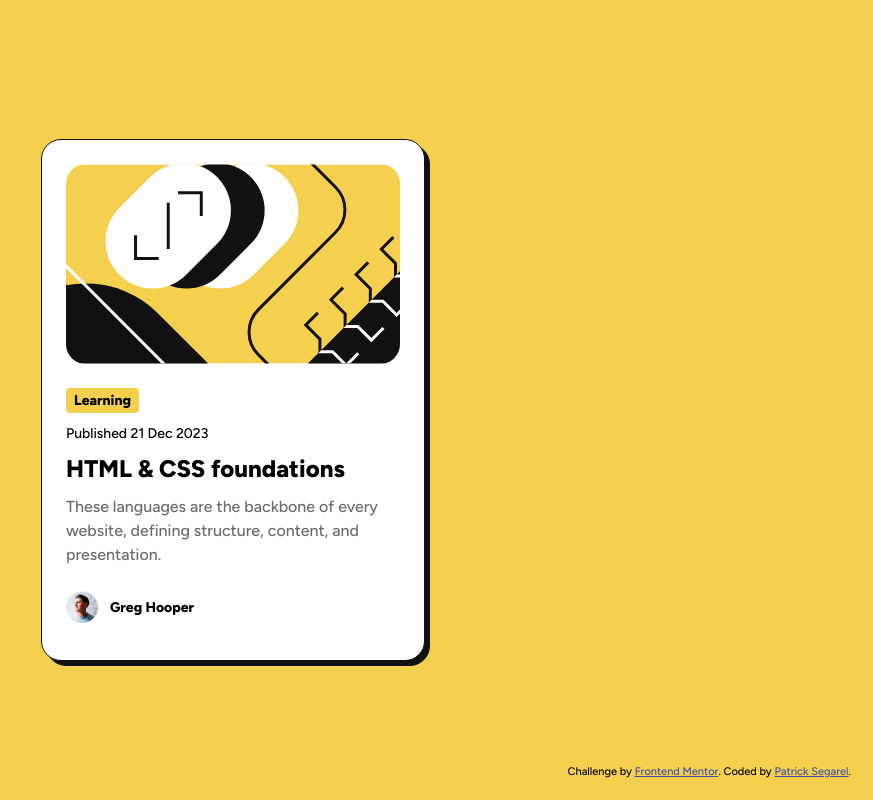
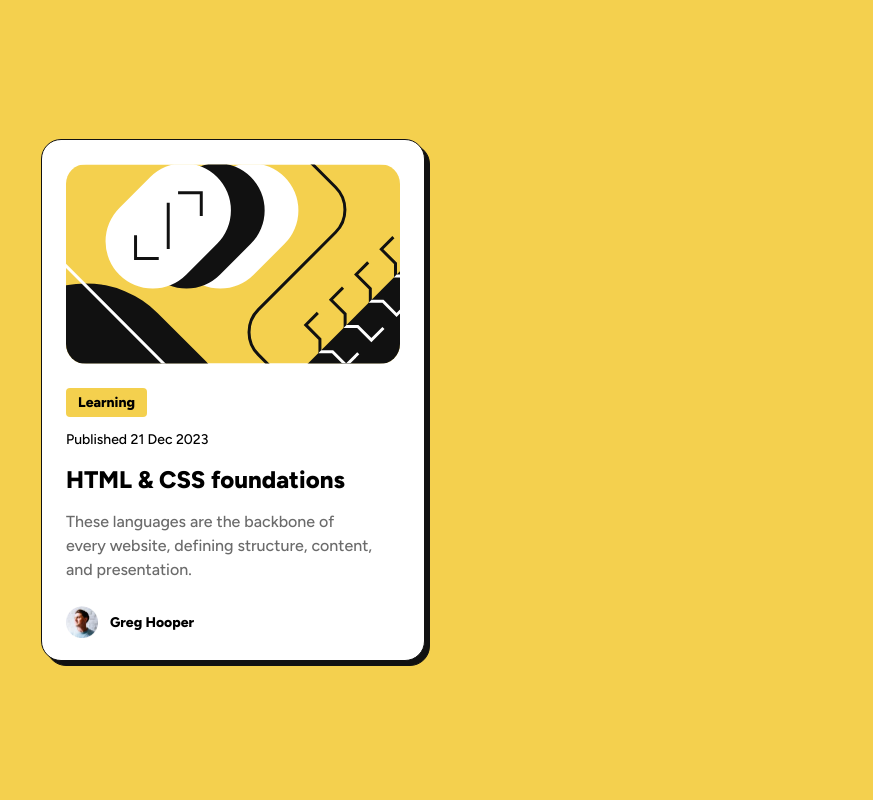
Before and after one commit to psegarel/fem-blog-preview-card, a plain HTML site: page index.html in a window 1280 px wide. Shown: the whole page, without its empty margins (407-1280 px from the left). Drawn offline with Linux system fonts and the light colour scheme.

Commit message:
Adds reset.css

```diff
--- a/index.html
+++ b/index.html
@@ -11,6 +11,7 @@
       sizes="32x32"
       href="./assets/images/favicon-32x32.png"
     />
+    <link rel="stylesheet" href="./reset.css" />
     <link rel="stylesheet" href="./style.css" />
 
     <title>Frontend Mentor | Blog preview card</title>
@@ -34,7 +35,6 @@
             structure, content, and presentation.
           </p>
         </div>
-
         <div class="footer figtree-title">
           <img
             width="32"
@@ -46,7 +46,7 @@
         </div>
       </div>
 
-      <div class="attribution figtree-content">
+      <!-- <div class="attribution figtree-content">
         Challenge by
         <a href="https://www.frontendmentor.io?ref=challenge" target="_blank"
           >Frontend Mentor</a
@@ -54,7 +54,7 @@
         <a target="_blank" href="https://www.frontendmentor.io/profile/psegarel"
           >Patrick Segarel</a
         >.
-      </div>
+      </div> -->
     </main>
   </body>
 </html>
--- /dev/null
+++ b/reset.css
@@ -0,0 +1,68 @@
+/* 1. Use a more-intuitive box-sizing model */
+*,
+*::before,
+*::after {
+  box-sizing: border-box;
+}
+
+/* 2. Remove default margin */
+* {
+  margin: 0;
+}
+
+body {
+  /* 3. Add accessible line-height */
+  line-height: 1.5;
+  /* 4. Improve text rendering */
+  -webkit-font-smoothing: antialiased;
+}
+
+/* 5. Improve media defaults */
+img,
+picture,
+video,
+canvas,
+svg {
+  display: block;
+  max-width: 100%;
+}
+
+/* 6. Inherit fonts for form controls */
+input,
+button,
+textarea,
+select {
+  font: inherit;
+}
+
+/* 7. Avoid text overflows */
+p,
+h1,
+h2,
+h3,
+h4,
+h5,
+h6 {
+  overflow-wrap: break-word;
+}
+
+/* 8. Improve line wrapping */
+p {
+  text-wrap: pretty;
+}
+h1,
+h2,
+h3,
+h4,
+h5,
+h6 {
+  text-wrap: balance;
+}
+
+/*
+    9. Create a root stacking context
+  */
+#root,
+#__next {
+  isolation: isolate;
+}
--- a/style.css
+++ b/style.css
@@ -60,12 +60,6 @@ body {
   justify-content: center;
 }
 
-*,
-*::before,
-*::after {
-  box-sizing: inherit;
-}
-
 main {
   display: flex;
   flex-direction: column;
@@ -97,7 +91,7 @@ main {
 .label {
   background-color: #f4d04e;
   align-self: flex-start;
-  padding: 4px 8px;
+  padding: 4px 12px;
   border-radius: 4px;
   display: inline-block;
 }
```
